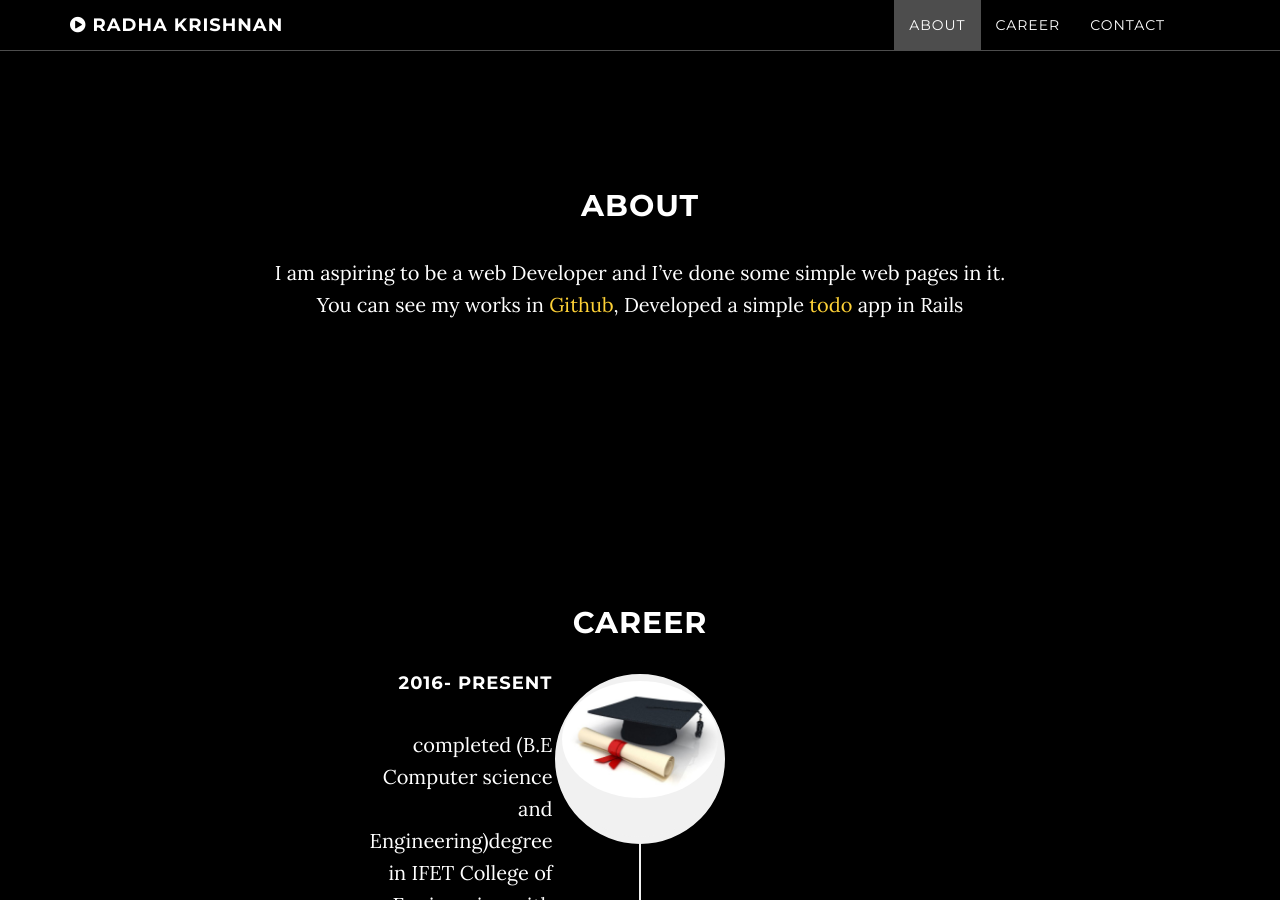
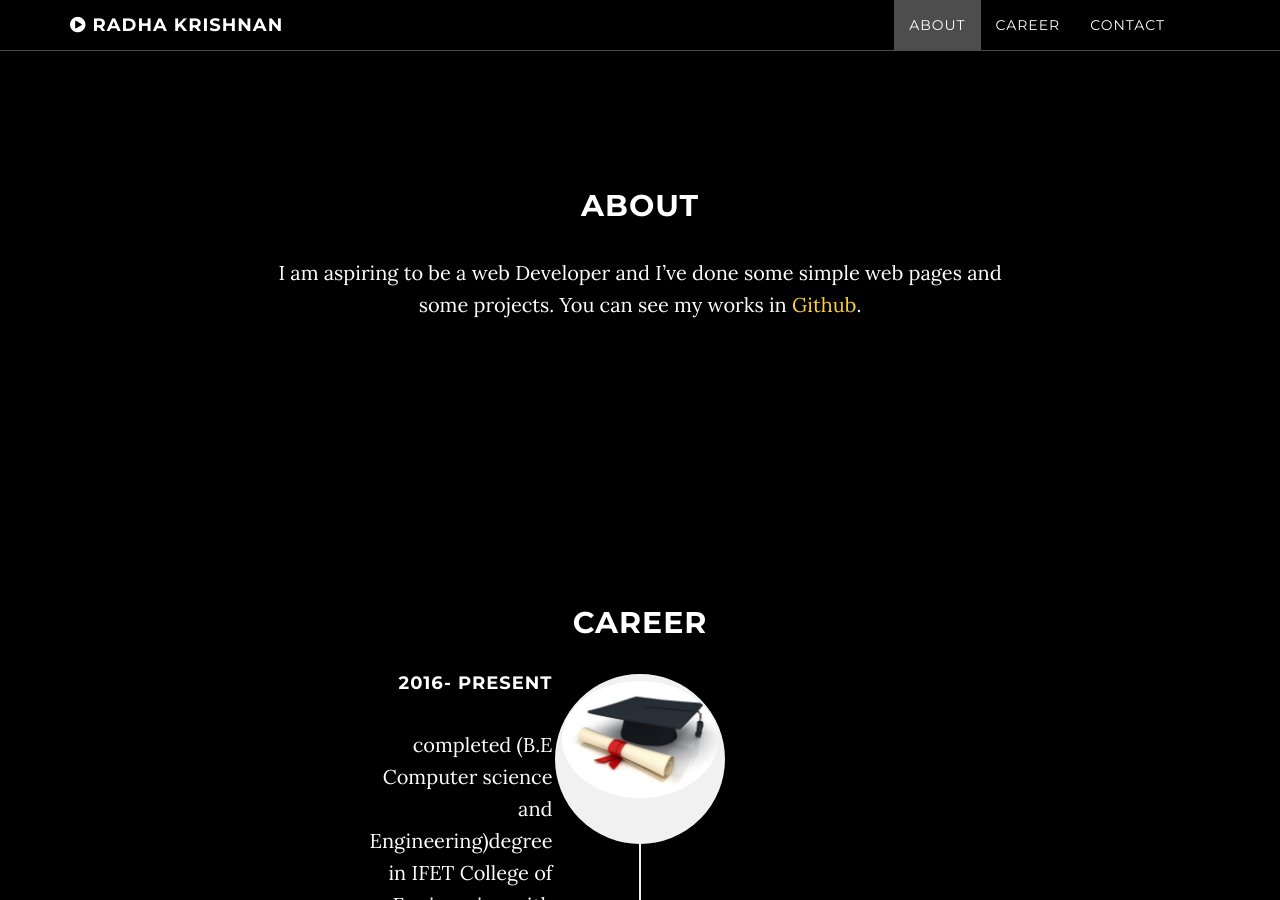
Before and after one commit to Srkrishna/srkrishna.github.io, a Jekyll site: the page built from index.html, in a window 1280 px wide and 900 px high, scrolled down 961 px. Built offline with Jekyll 4.4.1, drawn with Linux system fonts in a browser that asks for light colours.

Commit message:
profile update

```diff
--- a/about.html
+++ b/about.html
@@ -5,5 +5,4 @@ title: About
 ---
 ## About
 
-I am aspiring to be a web Developer and I've done some simple web pages in it. You can see my works in [Github](https://github.com/srkrishna),
-Developed a simple [todo](http://railstodo.herokuapp.com/) app in Rails
+I am aspiring to be a web Developer and I've done some simple web pages and some projects. You can see my works in [Github](https://github.com/srkrishna).
```
